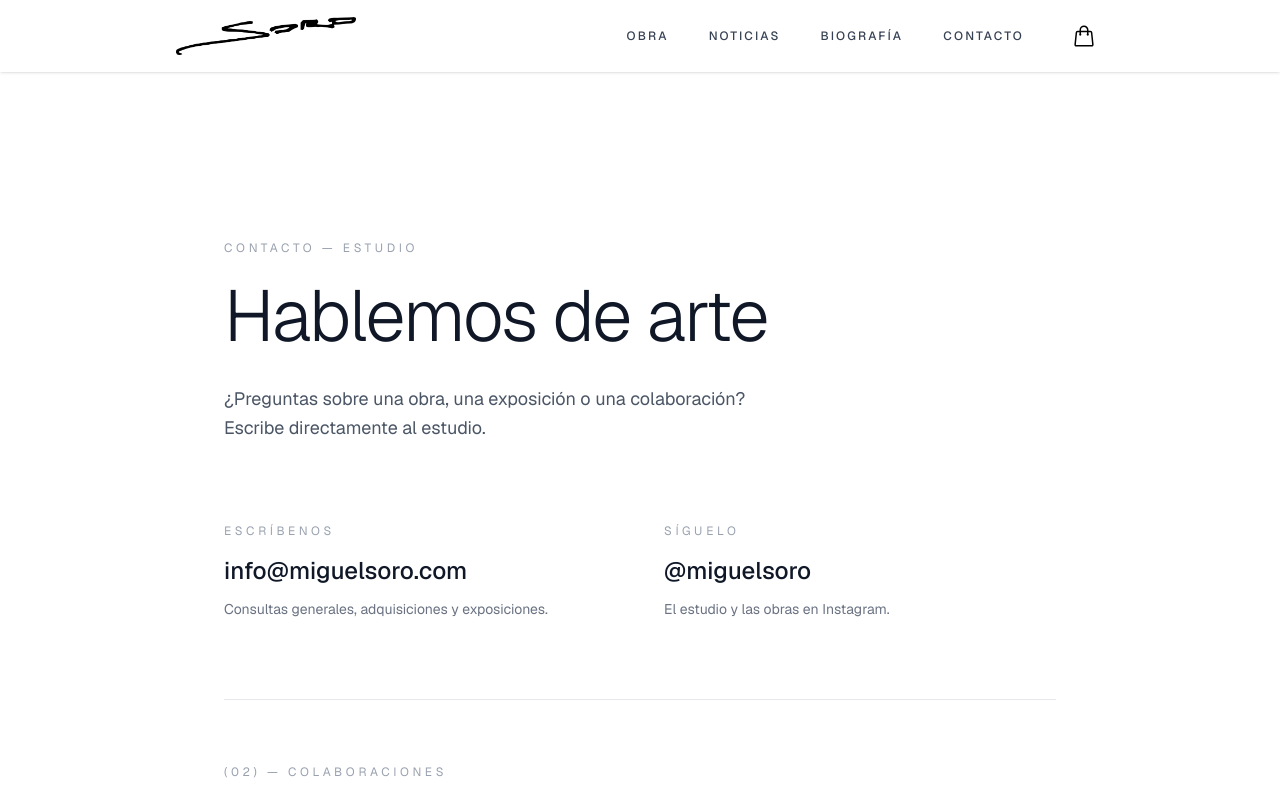
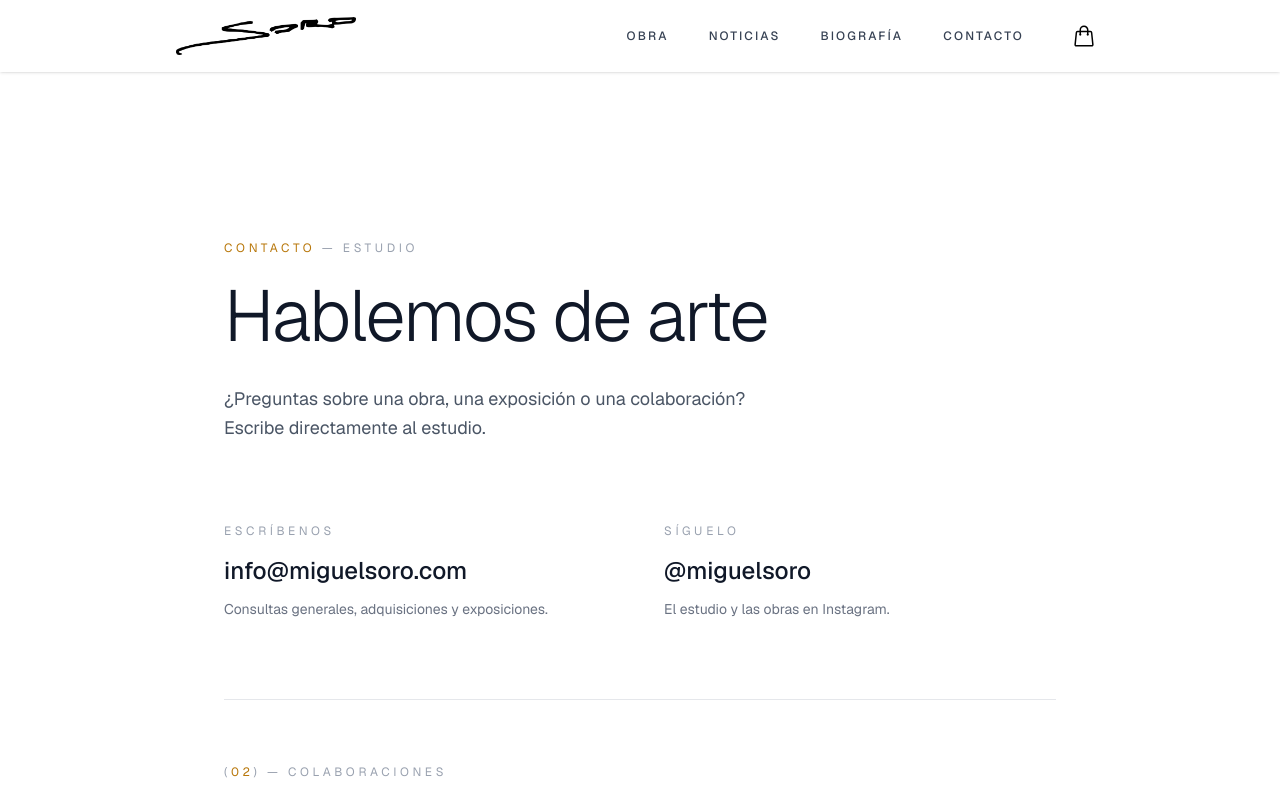
Before and after one commit to vigosan/miguelsoro-com, a Next.js app: page /contacto in a window 1280 px wide. Shown: the top 800 px of the page. Built offline with nearby package versions, Linux system fonts and the light colour scheme.

Commit message:
Extract SectionLabel component with yellow accent across all pages

```diff
--- /dev/null
+++ b/components/SectionLabel.tsx
@@ -0,0 +1,37 @@
+import { cn } from "@/utils/cn";
+
+type Props = {
+  prefix: string;
+  children: React.ReactNode;
+  paren?: boolean;
+  onDark?: boolean;
+  className?: string;
+};
+
+export function SectionLabel({
+  prefix,
+  children,
+  paren = false,
+  onDark = false,
+  className,
+}: Props) {
+  return (
+    <p
+      className={cn(
+        "text-xs uppercase tracking-[0.3em] mb-6",
+        onDark ? "text-white/40" : "text-gray-400",
+        className,
+      )}
+    >
+      {paren ? (
+        <>
+          (<span className={onDark ? "text-accent" : "text-accent-ink"}>{prefix}</span>){" "}
+        </>
+      ) : (
+        <span className={onDark ? "text-accent" : "text-accent-ink"}>{prefix}</span>
+      )}
+      {" — "}
+      {children}
+    </p>
+  );
+}
--- a/pages/biografia.tsx
+++ b/pages/biografia.tsx
@@ -1,6 +1,7 @@
 import Image from "next/image";
 import { Layout } from "@/components/Layout";
 import { Reveal } from "@/components/Reveal";
+import { SectionLabel } from "@/components/SectionLabel";
 import Head from "next/head";
 
 export default function BiographyPage() {
@@ -71,9 +72,7 @@ export default function BiographyPage() {
       >
         <div className="py-16 lg:py-20">
           <Reveal className="mb-12">
-            <p className="text-xs uppercase tracking-[0.3em] text-gray-400 mb-6">
-              Xàtiva, 1976 — Perfil
-            </p>
+            <SectionLabel prefix="Xàtiva, 1976">Perfil</SectionLabel>
             <h1 className="text-5xl md:text-6xl lg:text-7xl font-light text-gray-900 leading-[1.05] tracking-tight text-balance">
               Del pelotón al lienzo
             </h1>
--- a/pages/contacto.tsx
+++ b/pages/contacto.tsx
@@ -1,6 +1,7 @@
 import Link from "next/link";
 import { Layout } from "@/components/Layout";
 import { Reveal } from "@/components/Reveal";
+import { SectionLabel } from "@/components/SectionLabel";
 import { LocalBusinessStructuredData } from "@/components/seo/StructuredData";
 import Head from "next/head";
 
@@ -15,9 +16,7 @@ export default function ContactPage() {
       >
         <div className="py-20 lg:py-24">
           <Reveal className="mb-20">
-            <p className="text-xs uppercase tracking-[0.3em] text-gray-400 mb-6">
-              Contacto — Estudio
-            </p>
+            <SectionLabel prefix="Contacto">Estudio</SectionLabel>
             <h1 className="text-5xl md:text-6xl lg:text-7xl font-light text-gray-900 leading-none tracking-tight">
               Hablemos de arte
             </h1>
@@ -62,9 +61,9 @@ export default function ContactPage() {
           </div>
 
           <Reveal className="mt-20 border-t border-gray-200 pt-16 max-w-4xl">
-            <p className="text-xs uppercase tracking-[0.3em] text-gray-400 mb-8">
-              (02) — Colaboraciones
-            </p>
+            <SectionLabel prefix="02" paren className="mb-8">
+              Colaboraciones
+            </SectionLabel>
             <div className="grid gap-8 md:grid-cols-[1.2fr_1fr] md:items-end">
               <h2 className="text-3xl md:text-4xl font-light text-gray-900 leading-tight text-balance">
                 Galerías, eventos ciclistas y pintura en directo.
--- a/pages/index.tsx
+++ b/pages/index.tsx
@@ -3,6 +3,7 @@ import Link from "next/link";
 import Image from "next/image";
 import { Layout } from "@/components/Layout";
 import { Reveal } from "@/components/Reveal";
+import { SectionLabel } from "@/components/SectionLabel";
 import { useParallax } from "@/hooks/useParallax";
 import { WebsiteStructuredData } from "@/components/seo/StructuredData";
 import { DatabasePictureRepository } from "@/infra/DatabasePictureRepository";
@@ -107,9 +108,9 @@ export default function IndexPage({
           <div className="max-w-7xl mx-auto px-6 lg:px-12">
             <div className="grid lg:grid-cols-2 gap-16 lg:gap-20">
               <Reveal>
-                <p className="text-xs uppercase tracking-[0.3em] text-gray-400 mb-6">
-                  (<span className="text-accent-ink">01</span>) — El artista
-                </p>
+                <SectionLabel prefix="01" paren>
+                  El artista
+                </SectionLabel>
                 <h2 className="text-3xl md:text-4xl lg:text-5xl font-light text-black mb-8 leading-tight text-balance">
                   La autenticidad de quien vivió el ciclismo desde dentro
                 </h2>
@@ -147,9 +148,9 @@ export default function IndexPage({
           <div className="max-w-7xl mx-auto">
             <div className="grid lg:grid-cols-2 gap-16 lg:gap-20 items-center">
               <Reveal>
-                <p className="text-xs uppercase tracking-[0.3em] text-white/40 mb-6">
-                  (<span className="text-accent">02</span>) — La técnica
-                </p>
+                <SectionLabel prefix="02" paren onDark>
+                  La técnica
+                </SectionLabel>
                 <h2 className="font-[family-name:var(--font-poster)] uppercase text-5xl md:text-6xl lg:text-7xl mb-8 leading-[0.85]">
                   Acrílico
                   <br />& <span className="text-accent">collage</span>
@@ -176,9 +177,9 @@ export default function IndexPage({
         <section className="py-24 lg:py-32 bg-white">
           <div className="max-w-7xl mx-auto px-6 lg:px-12">
             <Reveal className="mb-16">
-              <p className="text-xs uppercase tracking-[0.3em] text-gray-400 mb-6">
-                (<span className="text-accent-ink">03</span>) — La colección
-              </p>
+              <SectionLabel prefix="03" paren>
+                La colección
+              </SectionLabel>
               <h2 className="font-[family-name:var(--font-poster)] uppercase text-5xl md:text-6xl lg:text-7xl text-black mb-4 leading-none">
                 Obras destacadas
               </h2>
--- a/pages/noticias.tsx
+++ b/pages/noticias.tsx
@@ -1,5 +1,6 @@
 import { Layout } from "@/components/Layout";
 import { Reveal } from "@/components/Reveal";
+import { SectionLabel } from "@/components/SectionLabel";
 
 const news = [
   {
@@ -33,9 +34,7 @@ export default function NewsPage() {
     <Layout>
       <div className="py-16 lg:py-20">
         <Reveal className="mb-16">
-          <p className="text-xs uppercase tracking-[0.3em] text-gray-400 mb-6">
-            Archivo — Exposiciones y medios
-          </p>
+          <SectionLabel prefix="Archivo">Exposiciones y medios</SectionLabel>
           <h1 className="text-5xl md:text-6xl lg:text-7xl font-light text-gray-900 leading-none tracking-tight">
             Noticias
           </h1>
--- a/pages/obra.tsx
+++ b/pages/obra.tsx
@@ -3,6 +3,7 @@ import { GetServerSideProps } from "next";
 import { Layout } from "@/components/Layout";
 import { List } from "@/components/List";
 import { Reveal } from "@/components/Reveal";
+import { SectionLabel } from "@/components/SectionLabel";
 import { Filters } from "@/components/Filters";
 import { WebsiteStructuredData } from "@/components/seo/StructuredData";
 import { DatabasePictureRepository } from "@/infra/DatabasePictureRepository";
@@ -54,9 +55,7 @@ export default function ObraPage({
       >
         <div className="py-16 lg:py-20 space-y-12">
           <Reveal>
-            <p className="text-xs uppercase tracking-[0.3em] text-gray-400 mb-6">
-              Catálogo — Obra original
-            </p>
+            <SectionLabel prefix="Catálogo">Obra original</SectionLabel>
             <h1 className="text-5xl md:text-6xl lg:text-7xl font-light text-gray-900 mb-6 tracking-tight">
               Obra
             </h1>
```
